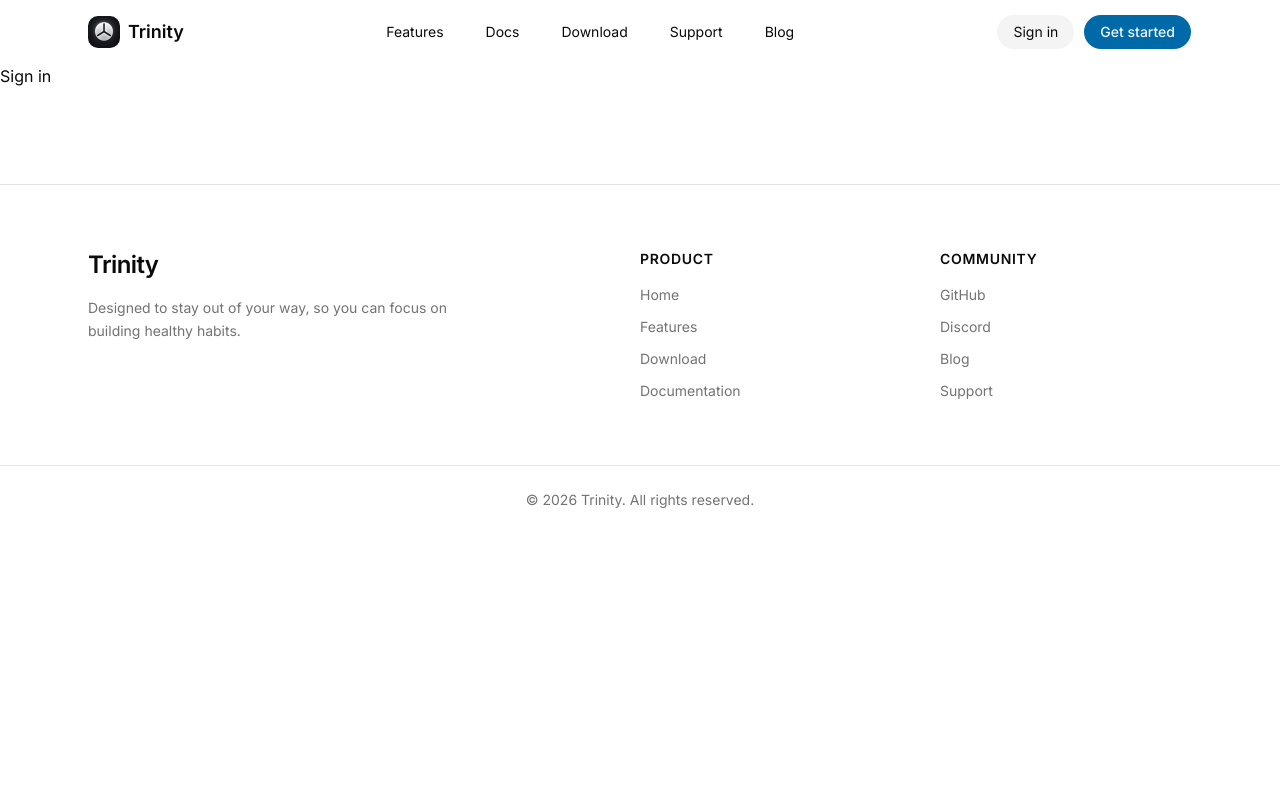
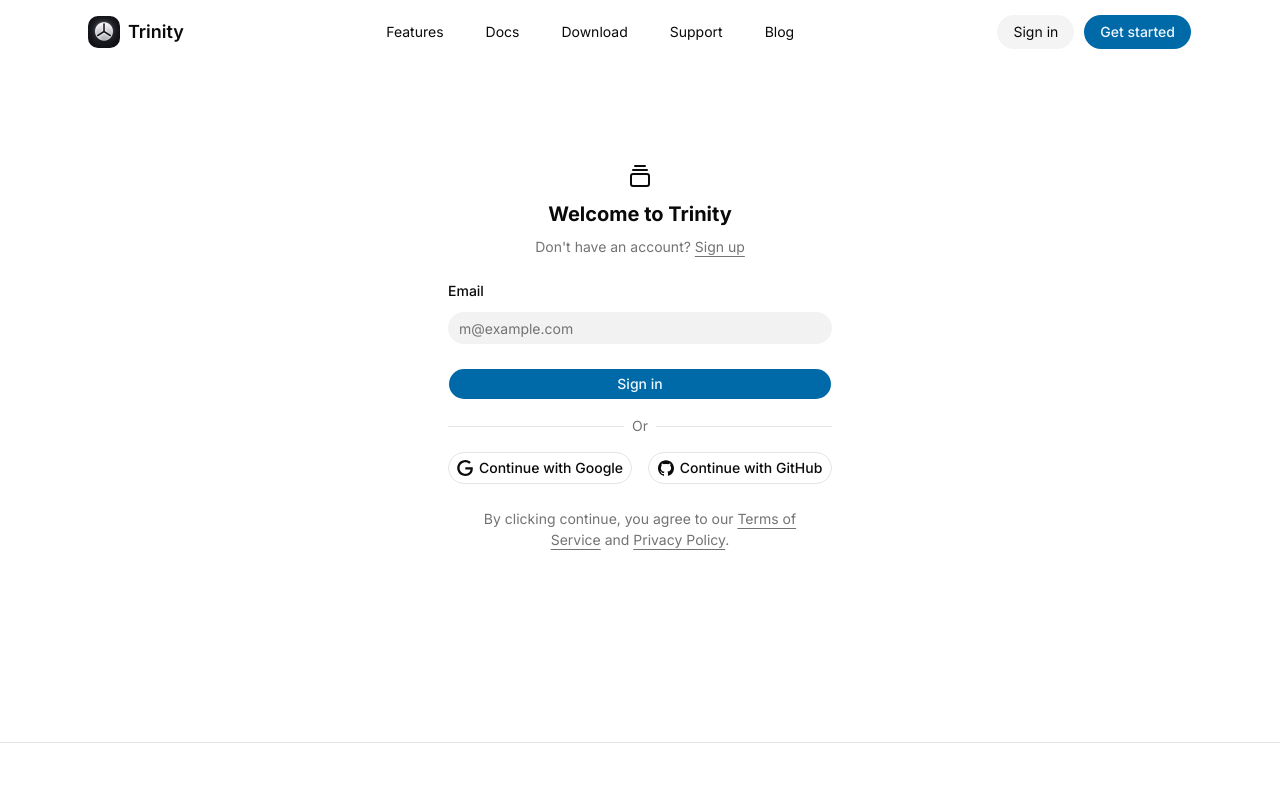
Before and after one commit to shravzzv/trinity, a Next.js app: page /signin in a window 1280 px wide. Shown: the top 800 px of the page. Built offline with nearby package versions, Linux system fonts and the light colour scheme.

Commit message:
feat: add static signin page and form

```diff
--- /dev/null
+++ b/app/(site)/privacy/page.tsx
@@ -0,0 +1,7 @@
+export default function Page() {
+  return (
+    <article>
+      <h1>Privacy</h1>
+    </article>
+  )
+}
--- a/app/(site)/signin/page.tsx
+++ b/app/(site)/signin/page.tsx
@@ -1,3 +1,11 @@
+import { SigninForm } from '@/components/signin-form'
+
 export default function Page() {
-  return <p>Sign in</p>
+  return (
+    <div className='bg-background flex items-start justify-center py-8 md:py-24'>
+      <div className='w-full max-w-sm'>
+        <SigninForm />
+      </div>
+    </div>
+  )
 }
--- /dev/null
+++ b/app/(site)/terms/page.tsx
@@ -0,0 +1,7 @@
+export default function Page() {
+  return (
+    <article>
+      <h1>Terms</h1>
+    </article>
+  )
+}
--- /dev/null
+++ b/components/signin-form.tsx
@@ -0,0 +1,86 @@
+'use client'
+
+import { GalleryVerticalEnd } from 'lucide-react'
+import { cn } from '@/lib/utils'
+import { Button } from '@/components/ui/button'
+import {
+  Field,
+  FieldDescription,
+  FieldGroup,
+  FieldLabel,
+  FieldSeparator,
+} from '@/components/ui/field'
+import { Input } from '@/components/ui/input'
+import Link from 'next/link'
+
+export function SigninForm({
+  className,
+  ...props
+}: React.ComponentProps<'div'>) {
+  return (
+    <div className={cn('flex flex-col gap-6', className)} {...props}>
+      <form>
+        <FieldGroup>
+          <div className='flex flex-col items-center gap-2 text-center'>
+            <div className='flex flex-col items-center gap-2 font-medium'>
+              <div className='flex size-8 items-center justify-center rounded-md'>
+                <GalleryVerticalEnd className='size-6' />
+              </div>
+              <span className='sr-only'>Trinity</span>
+            </div>
+
+            <h1 className='text-xl font-bold'>Welcome to Trinity</h1>
+
+            <FieldDescription>
+              Don&apos;t have an account? <Link href='/signup'>Sign up</Link>
+            </FieldDescription>
+          </div>
+
+          <Field>
+            <FieldLabel htmlFor='email'>Email</FieldLabel>
+            <Input
+              id='email'
+              type='email'
+              placeholder='m@example.com'
+              required
+            />
+          </Field>
+
+          <Field>
+            <Button type='submit'>Sign in</Button>
+          </Field>
+
+          <FieldSeparator>Or</FieldSeparator>
+
+          <Field className='grid gap-4 sm:grid-cols-2'>
+            <Button variant='outline' type='button'>
+              <svg xmlns='http://www.w3.org/2000/svg' viewBox='0 0 24 24'>
+                <path
+                  d='M12.48 10.92v3.28h7.84c-.24 1.84-.853 3.187-1.787 4.133-1.147 1.147-2.933 2.4-6.053 2.4-4.827 0-8.6-3.893-8.6-8.72s3.773-8.72 8.6-8.72c2.6 0 4.507 1.027 5.907 2.347l2.307-2.307C18.747 1.44 16.133 0 12.48 0 5.867 0 .307 5.387.307 12s5.56 12 12.173 12c3.573 0 6.267-1.173 8.373-3.36 2.16-2.16 2.84-5.213 2.84-7.667 0-.76-.053-1.467-.173-2.053H12.48z'
+                  fill='currentColor'
+                />
+              </svg>
+              Continue with Google
+            </Button>
+
+            <Button variant='outline' type='button'>
+              <svg xmlns='http://www.w3.org/2000/svg' viewBox='0 0 24 24'>
+                <path
+                  d='M12 .297c-6.63 0-12 5.373-12 12 0 5.303 3.438 9.8 8.205 11.385.6.113.82-.258.82-.577 0-.285-.01-1.04-.015-2.04-3.338.724-4.042-1.61-4.042-1.61C4.422 18.07 3.633 17.7 3.633 17.7c-1.087-.744.084-.729.084-.729 1.205.084 1.838 1.236 1.838 1.236 1.07 1.835 2.809 1.305 3.495.998.108-.776.417-1.305.76-1.605-2.665-.3-5.466-1.332-5.466-5.93 0-1.31.465-2.38 1.235-3.22-.135-.303-.54-1.523.105-3.176 0 0 1.005-.322 3.3 1.23.96-.267 1.98-.399 3-.405 1.02.006 2.04.138 3 .405 2.28-1.552 3.285-1.23 3.285-1.23.645 1.653.24 2.873.12 3.176.765.84 1.23 1.91 1.23 3.22 0 4.61-2.805 5.625-5.475 5.92.42.36.81 1.096.81 2.22 0 1.606-.015 2.896-.015 3.286 0 .315.21.69.825.57C20.565 22.092 24 17.592 24 12.297c0-6.627-5.373-12-12-12'
+                  fill='currentColor'
+                />
+              </svg>
+              Continue with GitHub
+            </Button>
+          </Field>
+        </FieldGroup>
+      </form>
+
+      <FieldDescription className='px-6 text-center'>
+        By clicking continue, you agree to our{' '}
+        <Link href='/terms'>Terms of Service</Link> and{' '}
+        <Link href='/privacy'>Privacy Policy</Link>.
+      </FieldDescription>
+    </div>
+  )
+}
```
